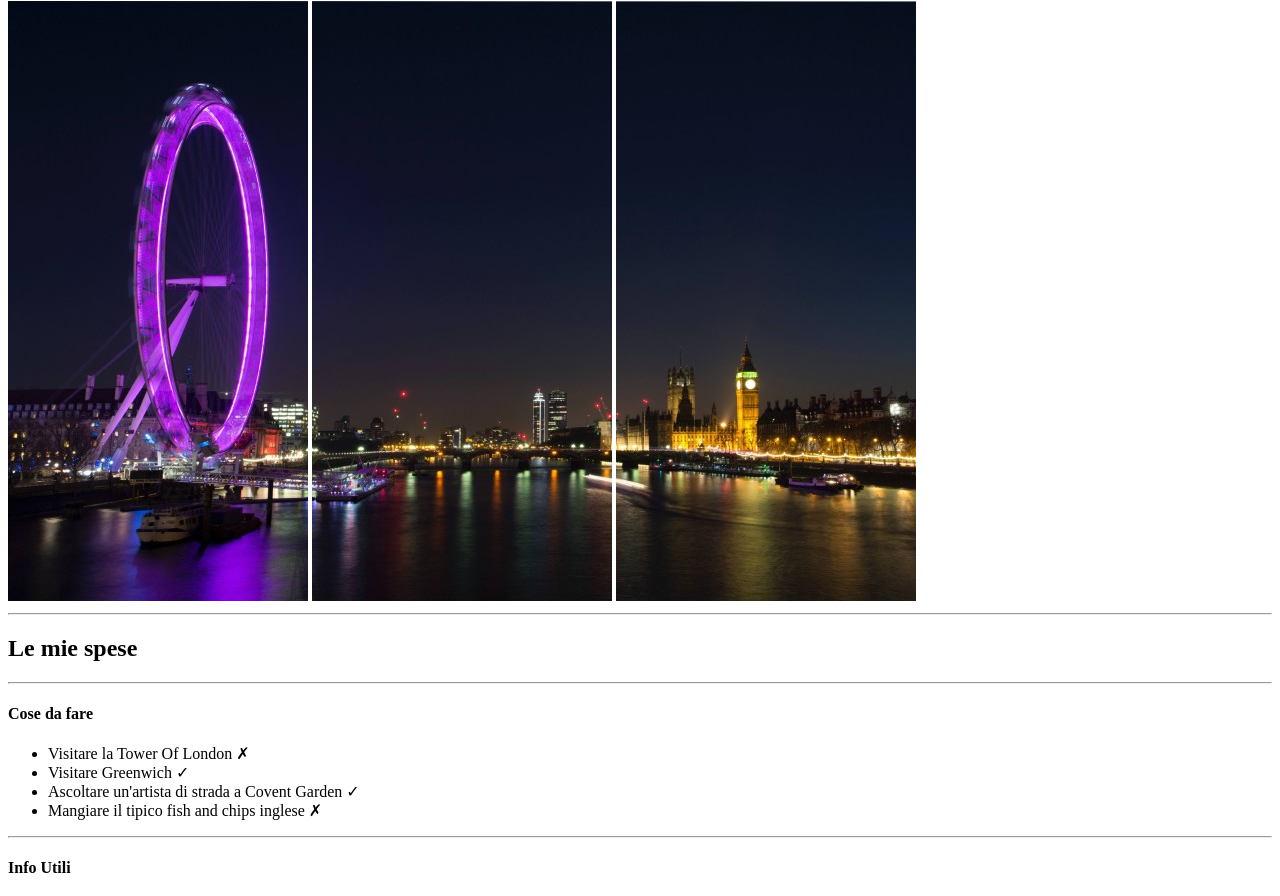
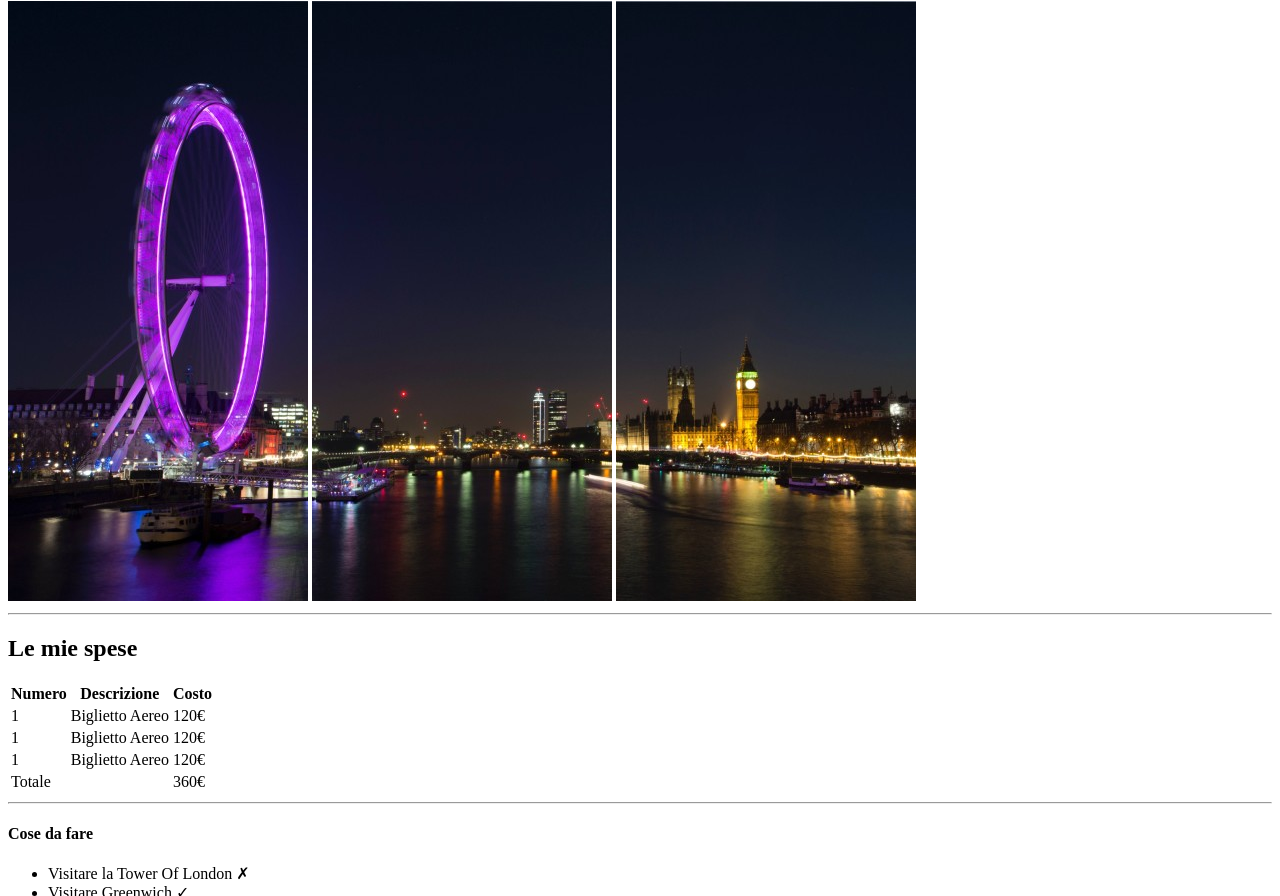
Before and after one commit to GinaTovarAlmario/html-london-trip, a plain HTML site: page index.html in a window 1280 px wide. Shown: the part 79-975 px from the top of the page. Drawn offline with Linux system fonts and the light colour scheme.

Commit message:
final structure

```diff
--- a/index.html
+++ b/index.html
@@ -23,8 +23,40 @@
     <main>
         <section id="spese">
             <h2>Le mie spese</h2>
+            <!--Creo tabella-->
+            <table>
+                <tr>
+                    <th>Numero</th>
+                    <th>Descrizione</th>
+                    <th>Costo</th>
+                </tr>
+
+                <tr>
+                    <td>1</td>
+                    <td>Biglietto Aereo</td>
+                    <td>120€</td>
+                </tr>
+
+                <tr>
+                    <td>1</td>
+                    <td>Biglietto Aereo</td>
+                    <td>120€</td>
+                </tr>
+
+                <tr>
+                    <td>1</td>
+                    <td>Biglietto Aereo</td>
+                    <td>120€</td>
+                </tr>
+
+                <tr>
+                    <td>Totale</td>
+                    <td></td>
+                    <td>360€</td>
+                </tr>
+
+            </table>
             <hr>
-
         </section>
 
         <section id="attività">
@@ -68,12 +100,6 @@
                 </li>
 
             </ol>
-
-
-
-
-
-
             <hr>
 
         </section>
```
